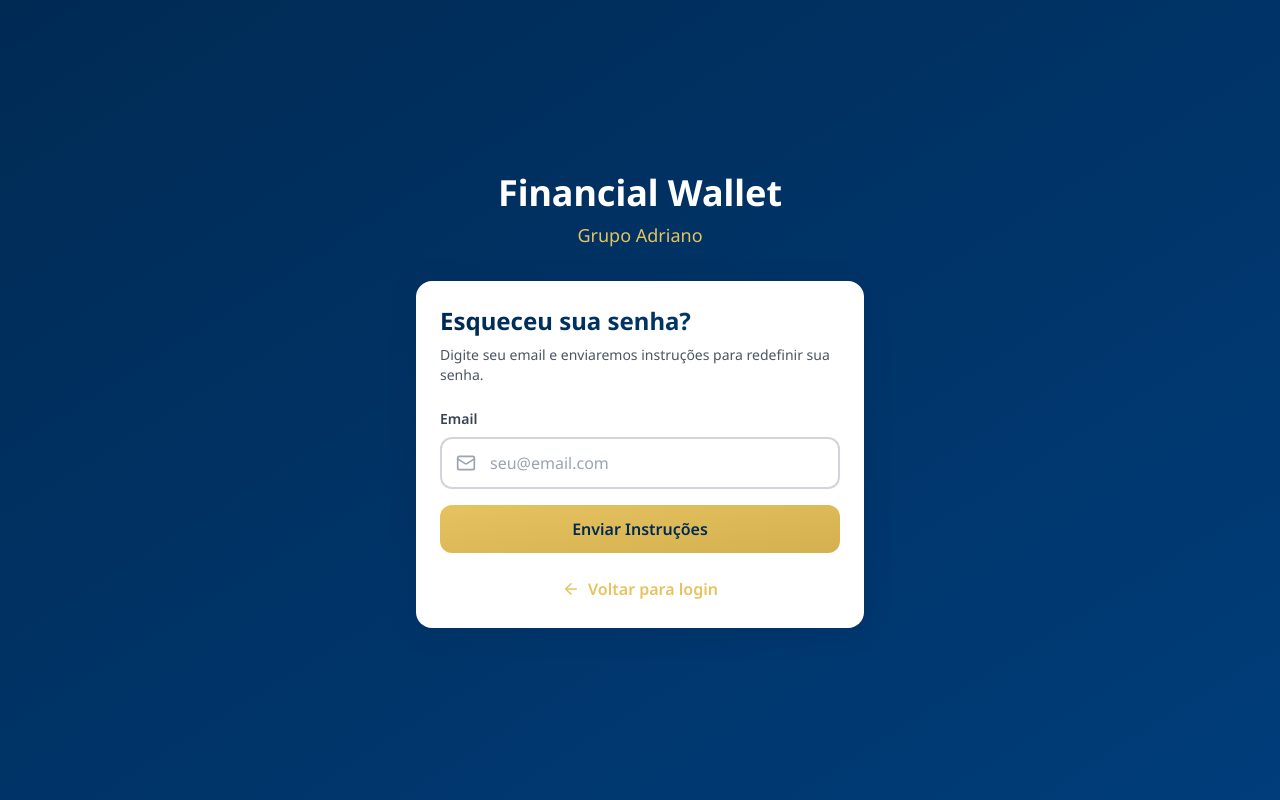
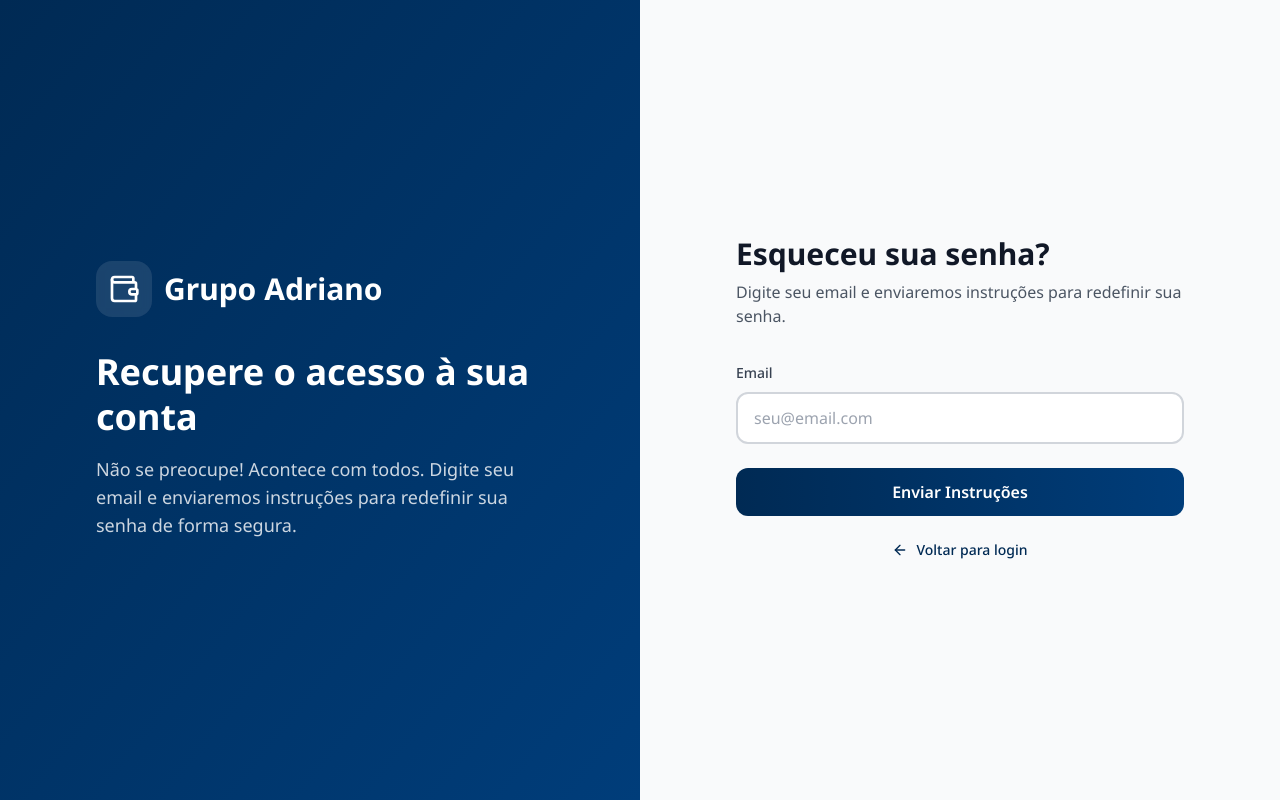
Before and after one commit to NeuronioAzul/financial-wallet, a React (Vite) app in the folder frontend/: page /forgot-password in a window 1280 px wide. Built offline with nearby package versions, Linux system fonts and the light colour scheme.

Commit message:
feat: improve ForgotPasswordPage layout and UI elements

```diff
--- a/frontend/src/pages/ForgotPasswordPage.tsx
+++ b/frontend/src/pages/ForgotPasswordPage.tsx
@@ -2,7 +2,7 @@ import React, { useState } from 'react';
 import { Link } from 'react-router-dom';
 import { useForm } from 'react-hook-form';
 import { zodResolver } from '@hookform/resolvers/zod';
-import { Mail, ArrowLeft } from 'lucide-react';
+import { Wallet, ArrowLeft, Mail } from 'lucide-react';
 import { Input } from '@/components/ui/Input';
 import { Button } from '@/components/ui/Button';
 import { z } from 'zod';
@@ -46,36 +46,80 @@ export const ForgotPasswordPage: React.FC = () => {
   };
 
   return (
-    <div className="min-h-screen flex items-center justify-center bg-gradient-to-br from-primary to-primary-light p-4">
-      <div className="w-full max-w-md">
-        <div className="text-center mb-8">
-          <h1 className="text-4xl font-bold text-white mb-2">Financial Wallet</h1>
-          <p className="text-accent text-lg">Grupo Adriano</p>
+    <div className="flex min-h-screen">
+      {/* Left Side - Branding */}
+      <div className="hidden lg:flex lg:w-1/2 bg-gradient-to-br from-primary to-primary-light items-center justify-center p-12">
+        <div className="max-w-md text-white">
+          <div className="mb-8 flex items-center gap-3">
+            <div className="rounded-2xl bg-white/10 p-3 backdrop-blur-sm">
+              <Wallet className="h-8 w-8" />
+            </div>
+            <h1 className="text-3xl font-bold">Grupo Adriano</h1>
+          </div>
+          <h2 className="mb-4 text-4xl font-bold leading-tight">
+            Recupere o acesso à sua conta
+          </h2>
+          <p className="text-lg text-white/80">
+            Não se preocupe! Acontece com todos. Digite seu email e
+            enviaremos instruções para redefinir sua senha de forma segura.
+          </p>
         </div>
+      </div>
 
-        <div className="card">
+      {/* Right Side - Forgot Password Form */}
+      <div className="flex w-full items-center justify-center p-8 lg:w-1/2 bg-gray-50">
+        <div className="w-full max-w-md">
+          {/* Mobile Logo */}
+          <div className="mb-8 lg:hidden">
+            <div className="mb-4 flex items-center gap-2">
+              <Wallet className="h-6 w-6 text-primary" />
+              <span className="text-xl font-bold text-primary">Grupo Adriano</span>
+            </div>
+          </div>
+
           {!emailSent ? (
             <>
-              <h2 className="text-2xl font-bold gradient-text mb-2">
+              <h2 className="mb-2 text-3xl font-bold text-gray-900">
                 Esqueceu sua senha?
               </h2>
-              <p className="text-gray-600 mb-6 text-sm">
+              <p className="mb-8 text-gray-600">
                 Digite seu email e enviaremos instruções para redefinir sua senha.
               </p>
 
-              <form onSubmit={handleSubmit(onSubmit)} className="space-y-4">
-                <Input
-                  {...register('email')}
-                  label="Email"
-                  type="email"
-                  placeholder="seu@email.com"
-                  icon={<Mail size={20} />}
-                  error={errors.email?.message}
-                />
+              <form onSubmit={handleSubmit(onSubmit)} className="space-y-6">
+                <div className="space-y-2">
+                  <label htmlFor="email" className="text-sm font-medium text-gray-700">
+                    Email
+                  </label>
+                  <Input
+                    id="email"
+                    type="email"
+                    placeholder="seu@email.com"
+                    {...register('email')}
+                    disabled={isLoading}
+                  />
+                  {errors.email && (
+                    <p className="text-sm text-red-600">{errors.email.message}</p>
+                  )}
+                </div>
 
-                <Button type="submit" variant="primary" fullWidth isLoading={isLoading}>
-                  Enviar Instruções
+                <Button
+                  type="submit"
+                  className="w-full bg-gradient-to-r from-primary to-primary-light text-white hover:shadow-lg transition-all"
+                  disabled={isLoading}
+                >
+                  {isLoading ? 'Enviando...' : 'Enviar Instruções'}
                 </Button>
+
+                <div className="text-center">
+                  <Link
+                    to="/login"
+                    className="inline-flex items-center gap-2 text-sm font-medium text-primary hover:text-primary/80"
+                  >
+                    <ArrowLeft size={16} />
+                    Voltar para login
+                  </Link>
+                </div>
               </form>
             </>
           ) : (
@@ -83,29 +127,19 @@ export const ForgotPasswordPage: React.FC = () => {
               <div className="w-16 h-16 bg-green-100 rounded-full flex items-center justify-center mx-auto mb-4">
                 <Mail size={32} className="text-green-600" />
               </div>
-              <h2 className="text-2xl font-bold gradient-text mb-2">
+              <h2 className="text-3xl font-bold text-gray-900 mb-2">
                 Email Enviado!
               </h2>
               <p className="text-gray-600 mb-6">
                 Verifique sua caixa de entrada e siga as instruções para redefinir sua senha.
               </p>
               <Link to="/login">
-                <Button variant="primary" fullWidth>
+                <Button className="w-full bg-gradient-to-r from-primary to-primary-light text-white hover:shadow-lg transition-all">
                   Voltar para Login
                 </Button>
               </Link>
             </div>
           )}
-
-          <div className="mt-6 text-center">
-            <Link
-              to="/login"
-              className="inline-flex items-center gap-2 text-accent hover:text-accent-dark font-semibold transition-colors"
-            >
-              <ArrowLeft size={18} />
-              Voltar para login
-            </Link>
-          </div>
         </div>
       </div>
     </div>
```
